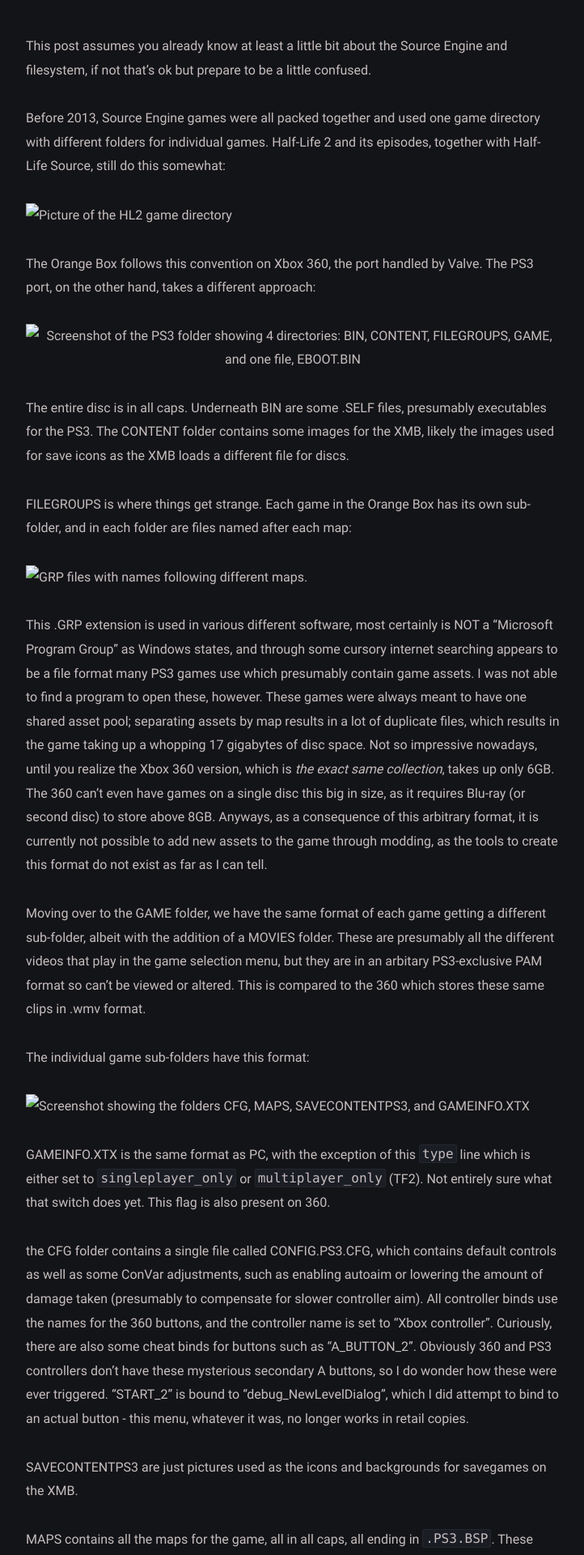
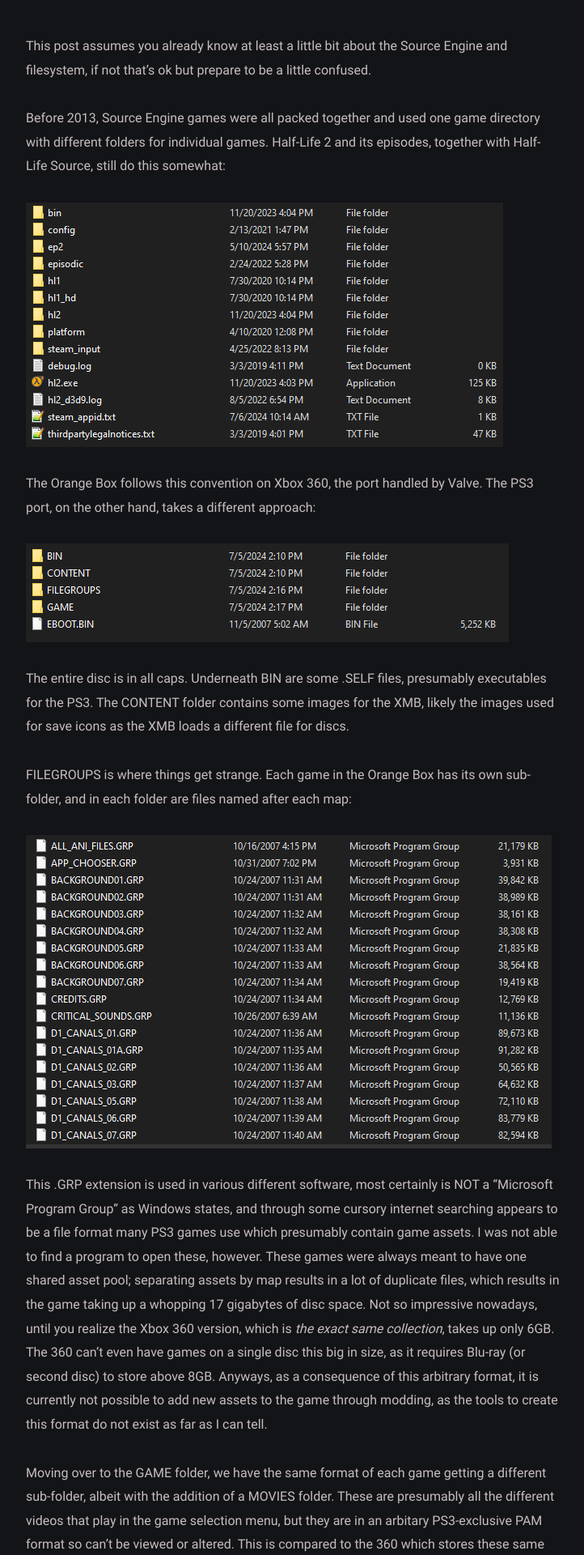
Before and after one commit to sourcestation3/sourcestation3.github.io, a Jekyll site: the page built from _posts/initial-datamining-observations-orange-box/2024-07-10-initial-datamining-observations-orange-box.md, in a window 1280 px wide. Shown: the part 311-2231 px from the top of the page at 81% size, without its empty margins (278-1000 px from the left). Built offline with Jekyll 4.4.1, drawn with Linux system fonts in a browser that asks for light colours.

Commit message:
Fix remaining broken images
yeah barn.... nothin like dyin in the assets folder

```diff
--- a/_posts/initial-datamining-observations-orange-box/2024-07-10-initial-datamining-observations-orange-box.md
+++ b/_posts/initial-datamining-observations-orange-box/2024-07-10-initial-datamining-observations-orange-box.md
@@ -7,17 +7,17 @@ This post assumes you already know at least a little bit about the Source Engine
 
 Before 2013, Source Engine games were all packed together and used one game directory with different folders for individual games. Half-Life 2 and its episodes, together with Half-Life Source, still do this somewhat:
 
-![Picture of the HL2 game directory](hl2.png)
+![Picture of the HL2 game directory](../postassets/old/hl2.png)
 
 The Orange Box follows this convention on Xbox 360, the port handled by Valve. The PS3 port, on the other hand, takes a different approach:
 
-![Screenshot of the PS3 folder showing 4 directories: BIN, CONTENT, FILEGROUPS, GAME, and one file, EBOOT.BIN](ps3filestruc.png)
+![Screenshot of the PS3 folder showing 4 directories: BIN, CONTENT, FILEGROUPS, GAME, and one file, EBOOT.BIN](../postassets/old/ps3filestruc.png)
 
 The entire disc is in all caps. Underneath BIN are some .SELF files, presumably executables for the PS3. The CONTENT folder contains some images for the XMB, likely the images used for save icons as the XMB loads a different file for discs.
 
 FILEGROUPS is where things get strange. Each game in the Orange Box has its own sub-folder, and in each folder are files named after each map:
 
-![GRP files with names following different maps.](ps3filegroups.png)
+![GRP files with names following different maps.](../postassets/old/ps3filegroups.png)
 
 This .GRP extension is used in various different software, most certainly is NOT a "Microsoft Program Group" as Windows states, and through some cursory internet searching appears to be a file format many PS3 games use which presumably contain game assets. I was not able to find a program to open these, however. These games were always meant to have one shared asset pool; separating assets by map results in a lot of duplicate files, which results in the game taking up a whopping 17 gigabytes of disc space. Not so impressive nowadays, until you realize the Xbox 360 version, which is *the exact same collection*, takes up only 6GB. The 360 can't even have games on a single disc this big in size, as it requires Blu-ray (or second disc) to store above 8GB. Anyways, as a consequence of this arbitrary format, it is currently not possible to add new assets to the game through modding, as the tools to create this format do not exist as far as I can tell.
 
@@ -25,7 +25,7 @@ Moving over to the GAME folder, we have the same format of each game getting a d
 
 The individual game sub-folders have this format:
 
-![Screenshot showing the folders CFG, MAPS, SAVECONTENTPS3, and GAMEINFO.XTX](ps3gamesfolder.png)
+![Screenshot showing the folders CFG, MAPS, SAVECONTENTPS3, and GAMEINFO.XTX](../postassets/old/ps3gamesfolder.png)
 
 GAMEINFO.XTX is the same format as PC, with the exception of this `type` line which is either set to `singleplayer_only` or `multiplayer_only` (TF2). Not entirely sure what that switch does yet. This flag is also present on 360.
 
```
Also changed, not shown: _posts/1080p/2024-07-12-1080p.md (+3 -3 lines), _posts/p2-datamining/2024-07-10-p2-initial-datamining.md (+2 -2 lines), _posts/savehacking/2024-07-11-savehacking.md (+1 -1 lines).
